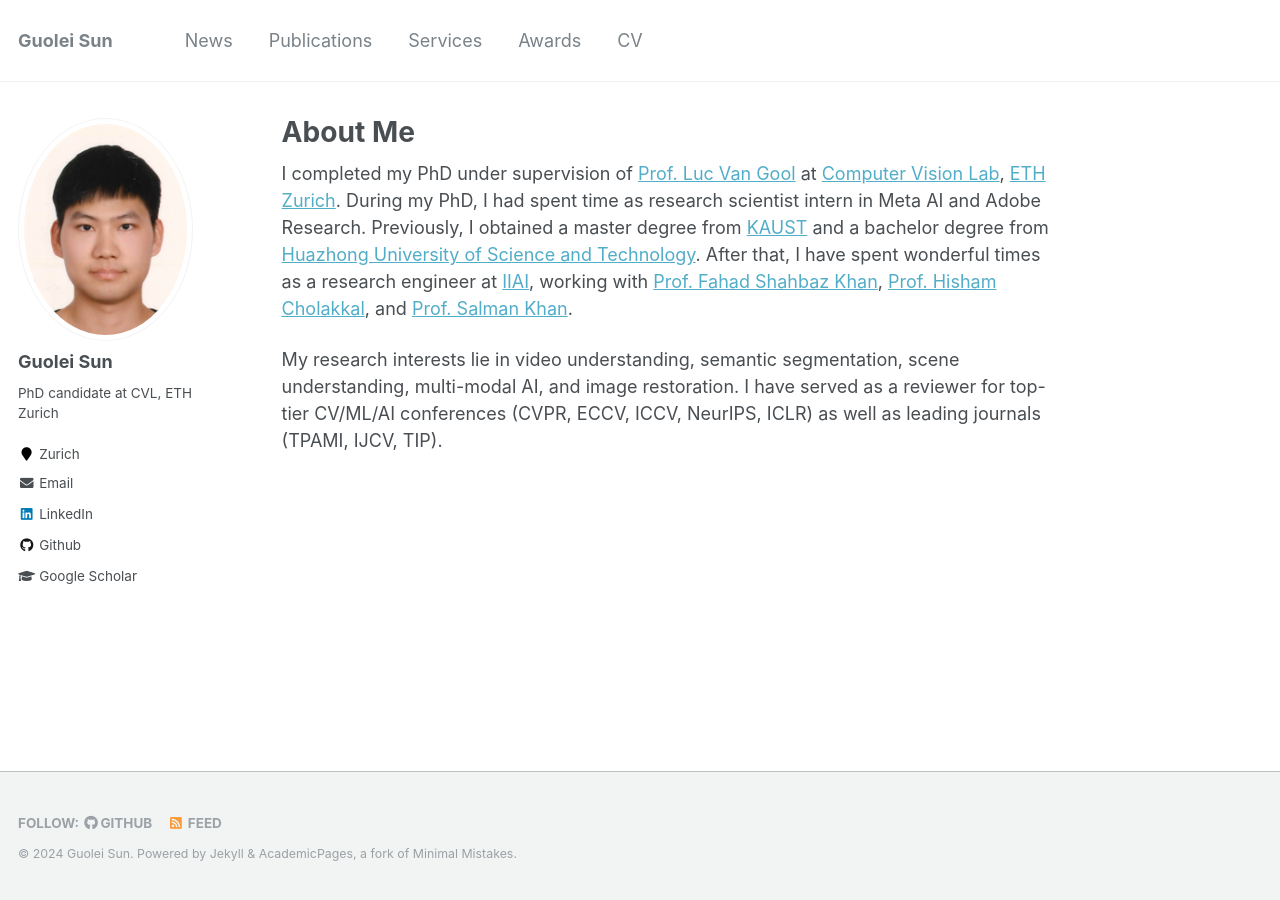
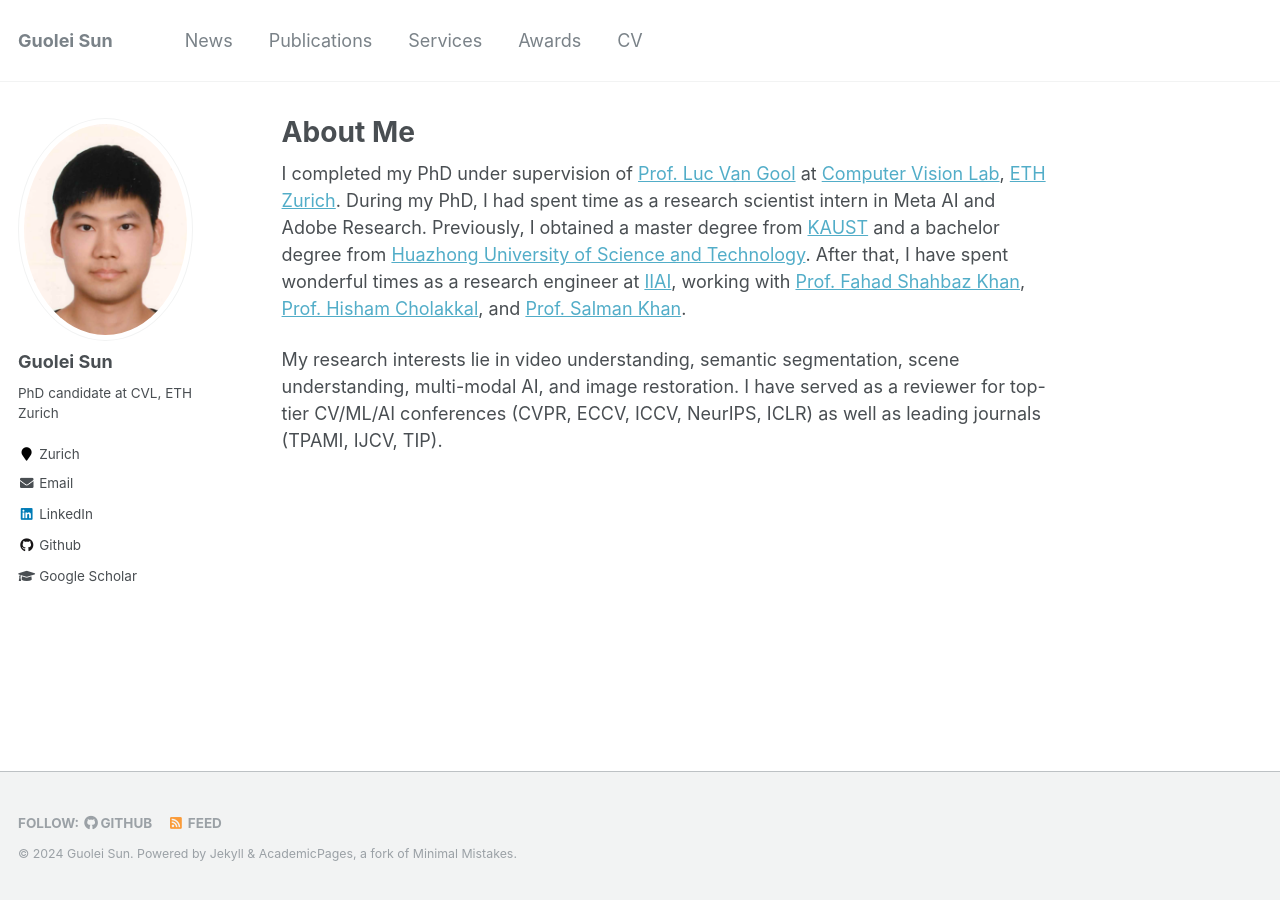
Before and after one commit to GuoleiSun/GuoleiSun.github.io, a Jekyll site: the page built from _pages/about.md, in a window 1280 px wide. Built offline with Jekyll 4.4.1, drawn with Linux system fonts in a browser that asks for light colours.

```diff
--- a/_pages/about.md
+++ b/_pages/about.md
@@ -8,6 +8,6 @@ redirect_from:
   - /about.html
 ---
 
-I completed my PhD under supervision of [Prof. Luc Van Gool](https://vision.ee.ethz.ch/people-details.OTAyMzM=.TGlzdC8zMjQ4LC0xOTcxNDY1MTc4.html) at [Computer Vision Lab](https://vision.ee.ethz.ch/), [ETH Zurich](https://ethz.ch/en.html). During my PhD, I had spent time as research scientist intern in Meta AI and Adobe Research. Previously, I obtained a master degree from [KAUST](https://www.kaust.edu.sa/en) and a bachelor degree from [Huazhong University of Science and Technology](https://www.hust.edu.cn). After that, I have spent wonderful times as a research engineer at [IIAI](http://www.inceptioniai.org), working with [Prof. Fahad Shahbaz Khan](https://sites.google.com/view/fahadkhans/home), [Prof. Hisham Cholakkal](href="https://mbzuai-cv-lab.netlify.app/author/dr.-hisham-cholakkal/), and [Prof. Salman Khan](https://salman-h-khan.github.io).
+I completed my PhD under supervision of [Prof. Luc Van Gool](https://vision.ee.ethz.ch/people-details.OTAyMzM=.TGlzdC8zMjQ4LC0xOTcxNDY1MTc4.html) at [Computer Vision Lab](https://vision.ee.ethz.ch/), [ETH Zurich](https://ethz.ch/en.html). During my PhD, I had spent time as a research scientist intern in Meta AI and Adobe Research. Previously, I obtained a master degree from [KAUST](https://www.kaust.edu.sa/en) and a bachelor degree from [Huazhong University of Science and Technology](https://www.hust.edu.cn). After that, I have spent wonderful times as a research engineer at [IIAI](http://www.inceptioniai.org), working with [Prof. Fahad Shahbaz Khan](https://sites.google.com/view/fahadkhans/home), [Prof. Hisham Cholakkal](href="https://mbzuai-cv-lab.netlify.app/author/dr.-hisham-cholakkal/), and [Prof. Salman Khan](https://salman-h-khan.github.io).
 
 My research interests lie in video understanding, semantic segmentation, scene understanding, multi-modal AI, and image restoration. I have served as a reviewer for top-tier CV/ML/AI conferences (CVPR, ECCV, ICCV, NeurIPS, ICLR) as well as leading journals (TPAMI, IJCV, TIP).
```
